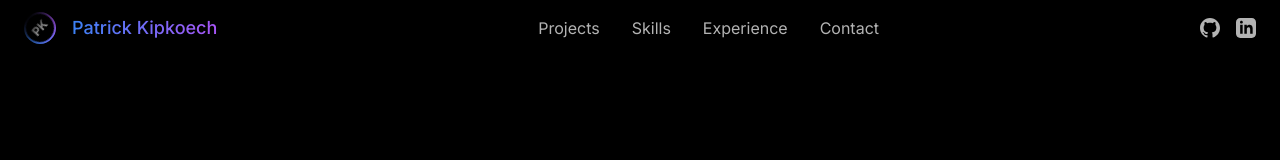
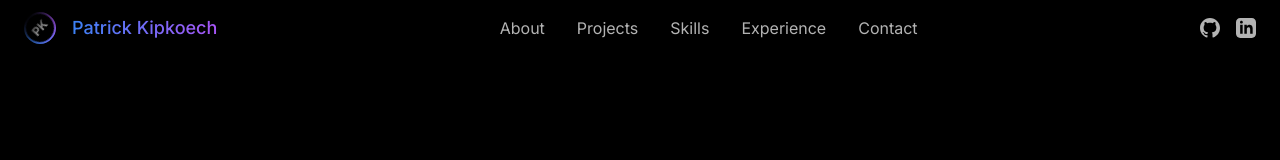
Before and after one commit to koskei-kipkoech/Personal-Portfolio, a Next.js app: page / in a window 1280 px wide. Shown: the top 160 px of the page. Built offline with nearby package versions, Linux system fonts and the light colour scheme.

Commit message:
Adds the sections needed

```diff
--- a/components/navbar.tsx
+++ b/components/navbar.tsx
@@ -1,7 +1,8 @@
 "use client"
 
+import type React from "react"
+
 import { useState, useEffect } from "react"
-import Link from "next/link"
 
 function Navbar() {
   const [isMenuOpen, setIsMenuOpen] = useState(false)
@@ -15,6 +16,15 @@ function Navbar() {
     window.addEventListener("scroll", handleScroll)
     return () => window.removeEventListener("scroll", handleScroll)
   }, [])
+
+  const handleNavClick = (e: React.MouseEvent<HTMLAnchorElement>, id: string) => {
+    e.preventDefault()
+    const element = document.getElementById(id)
+    if (element) {
+      element.scrollIntoView({ behavior: "smooth" })
+      setIsMenuOpen(false)
+    }
+  }
 
   return (
     <nav
@@ -42,15 +52,16 @@ function Navbar() {
 
           {/* Navigation links with hover animations */}
           <div className="hidden md:flex items-center gap-8">
-            {["Projects", "Skills", "Experience", "Contact"].map((item) => (
-              <Link
+            {["About","Projects", "Skills", "Experience", "Contact"].map((item) => (
+              <a
                 key={item}
                 href={`#${item.toLowerCase()}`}
+                onClick={(e) => handleNavClick(e, item.toLowerCase())}
                 className="relative text-white/70 hover:text-white transition-colors duration-200 group"
               >
                 <span>{item}</span>
                 <span className="absolute bottom-0 left-0 w-0 h-0.5 bg-gradient-to-r from-blue-500 to-purple-500 group-hover:w-full transition-all duration-300"></span>
-              </Link>
+              </a>
             ))}
           </div>
 
@@ -100,14 +111,14 @@ function Navbar() {
         <div className="md:hidden bg-black/95 backdrop-blur-xl">
           <div className="flex flex-col gap-4 p-6">
             {["Projects", "Skills", "Experience", "Contact"].map((item) => (
-              <Link
+              <a
                 key={item}
                 href={`#${item.toLowerCase()}`}
+                onClick={(e) => handleNavClick(e, item.toLowerCase())}
                 className="text-white/70 hover:text-white transition-colors duration-200 py-2"
-                onClick={() => setIsMenuOpen(false)}
               >
                 {item}
-              </Link>
+              </a>
             ))}
           </div>
         </div>
```
